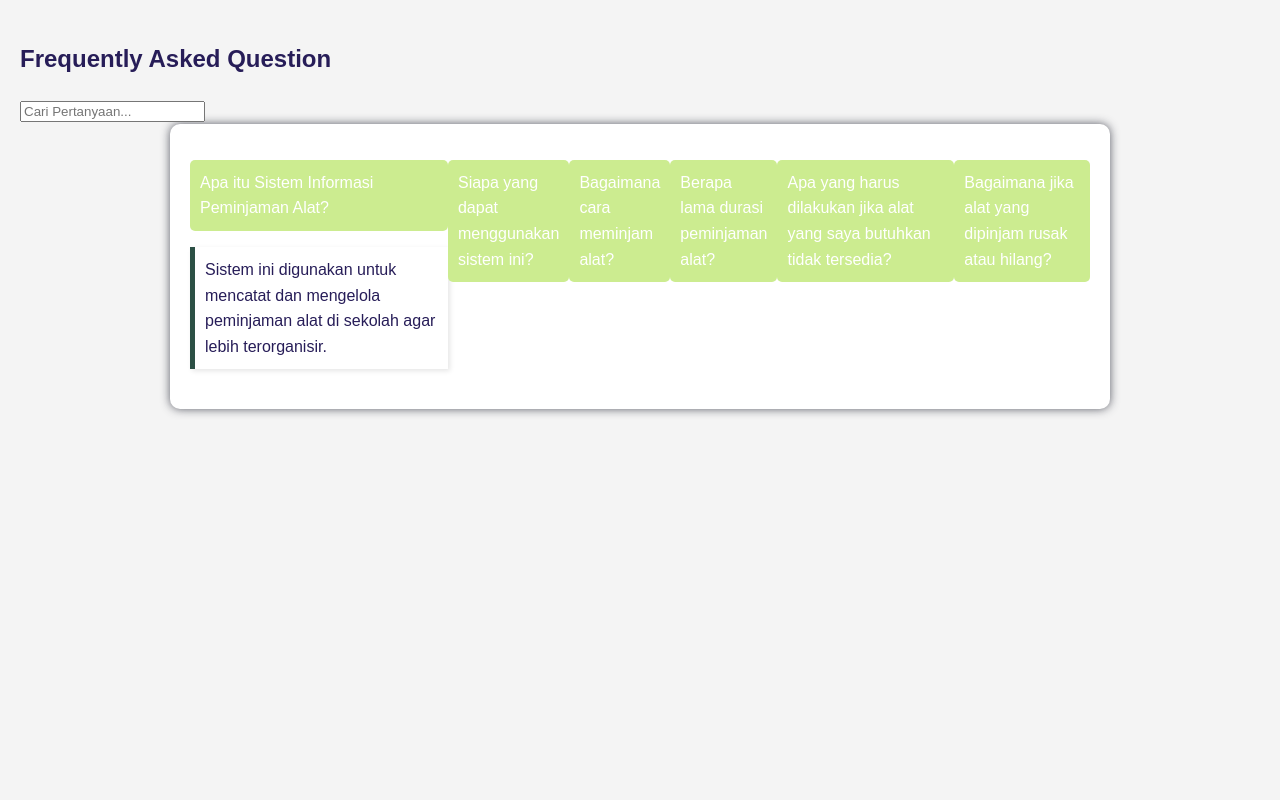
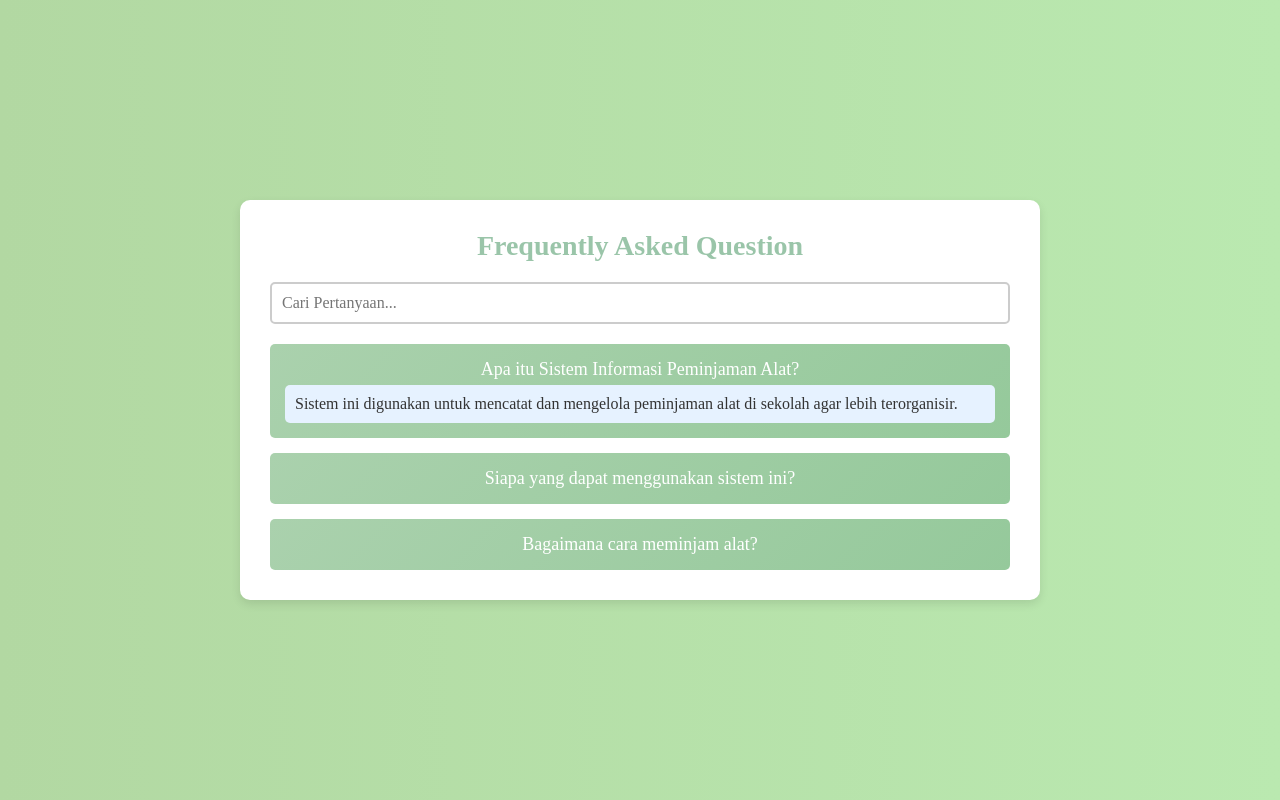
Before and after one commit to edfazmi/Projek-Pengweb, a plain HTML site: page html/FAQ.html in a window 1280 px wide. Both pictures are taken after a click on the element "Apa itu Sistem Informasi Peminjaman Alat?". Drawn offline with Linux system fonts and the light colour scheme; files that its build step writes are made by us from their sources.

Commit message:
Update FAQ.css

```diff
--- a/css/FAQ.css
+++ b/css/FAQ.css
@@ -1,105 +1,163 @@
-body {
-    font-family: '', sans-serif;
-    line-height: 1.6;
-    background-color: #f4f4f4;
-    color: #271d58;
+/* Reset default */
+* {
     margin: 0;
-    padding: 20px;
+    padding: 0;
+    box-sizing: border-box;
+    font-family: 'Times New Roman', sans-serif;
 }
 
-.faq-container {
-    max-width: 900px;
-    margin: auto;
-    background: white;
-    padding: 20px;
-    border-radius: 10px;
-    box-shadow: 0px 0px 10px rgba(44, 46, 60, 0.772);
+/* Body */
+body {
+    background: linear-gradient(to right, #b2d8a2, #bae9b0);
     display: flex;
-    justify-content: space-between;
-    align-items: flex-start;
+    justify-content: center;
+    align-items: center;
+    height: 100vh;
 }
 
-.faq-content {
-    flex: 3;
-    margin-right: 20px;
+/* FAQ Section */
+.faq-section {
+    background: white;
+    padding: 30px;
+    border-radius: 10px;
+    box-shadow: 0px 4px 10px rgba(0, 0, 0, 0.1);
+    width: 80%;
+    max-width: 800px;
+    text-align: center;
 }
 
+/* Judul FAQ */
+.faq-title {
+    font-size: 28px;
+    font-weight: bold;
+    margin-bottom: 20px;
+    color:rgb(154, 197, 169);
+}
+
+/* Input Pencarian */
+.faq-search {
+    width: 100%;
+    padding: 10px;
+    border: 2px solid #ccc;
+    border-radius: 5px;
+    font-size: 16px;
+    margin-bottom: 20px;
+    transition: 0.3s;
+}
+
+.faq-search:focus {
+    border-color: #9be08f;
+    outline: none;
+}
+
+/* FAQ Container */
+.faq-container {
+    display: flex;
+    flex-direction: column;
+    gap: 15px;
+}
+
+/* FAQ Item */
 .faq-item {
-    margin-bottom: 10px;
+    background: linear-gradient(135deg, #aad1ad, #95c99b);
+    color: white;
+    padding: 15px;
+    border-radius: 5px;
+    cursor: pointer;
+    font-size: 18px;
+    transition: transform 0.3s, box-shadow 0.3s;
+}
+
+/* Efek hover */
+.faq-item:hover {
+    transform: scale(1.05);
+    box-shadow: 0px 4px 8px rgba(180, 238, 165, 0.5);
+}
+
+/* FAQ Answer */
+.faq-answer {
+    display: none;
+    background: #e6f2ff;
+    color: #333;
+    padding: 15px;
+    margin-top: 5px;
+    border-radius: 5px;
+    text-align: left;
+    font-size: 16px;
+    transition: max-height 0.3s ease-in-out;
+}
+
+/* Tampilkan jawaban saat aktif */
+.faq-answer.active {
+    display: block;
+}
+
+/* Email Container */
+.email-container {
+    margin-top: 20px;
+}
+
+.email-container a {
+    color: #bdecad;
+    text-decoration: none;
+    font-weight: bold;
+    font-size: 16px;
+}
+
+.email-container a:hover {
+    text-decoration: underline;
 }
 
 .faq-answer {
     display: none;
-    background: white;
     padding: 10px;
-    border-left: 5px solid #2c5045;
-    margin-bottom: 10px;
-    box-shadow: 2px 2px 5px rgba(0, 0, 0, 0.1);
+    background: #e6f2ff;
+    margin-top: 5px;
+    border-radius: 5px;
+    font-size: 16px;
+    text-align: left;
+    transition: all 0.3s ease-in-out;
 }
 
 .faq-answer.active {
     display: block;
 }
 
-p {
-    background-color: #ccec90;
-    color: white;
-    padding: 10px;
-    border-radius: 5px;
-    cursor: pointer;
+/* Tampilkan hanya 3 pertanyaan utama */
+.faq-item {
+    display: none;
 }
 
-.search-container {
-    text-align: right;
-    flex: 1;
-    margin-top: 95px;
+.faq-item.visible {
+    display: block;
 }
 
-.search-container input {
-    width: 250px;
-    padding: 10px;
-    border: 1px solid #ccc;
-    border-radius: 5px;
+/* Sembunyikan pertanyaan tambahan sampai dicari */
+.faq-item.hidden {
+    display: none;
 }
 
-.button-container {
+.no-result {
     text-align: center;
-    margin-top: 20px;
+    margin-top: 10px;
+    font-size: 16px;
+    color: #555;
 }
 
-.button-container a {
-    text-decoration: none;
+.no-result.hidden {
+    display: none;
 }
 
-.button-container button {
-    padding: 10px 20px;
-    font-size: 12px;
-    background-color: #2c3e50;
-    color: white;
-    border: none;
-    border-radius: 5px;
-    cursor: pointer;
-    transition: background 0.3s;
-}
-
-.button-container button:hover {
-    background-color: #5a87b0;
-}
-
-.email-container {
-    text-align: center;
-    margin-top: 20px;
-}
-
-.email-container a {
+.email-button {
     display: inline-block;
-    padding: 10px 20px;
-    background-color: #f5a38f;
+    margin-top: 10px;
+    padding: 10px 15px;
+    background-color: #c2d1b4;
     color: white;
     text-decoration: none;
     border-radius: 5px;
 }
 
-.email-container a:hover {
-    background-color: #c0392b;
+.email-button:hover {
+    background-color: #b5d5b5;
 }
```
